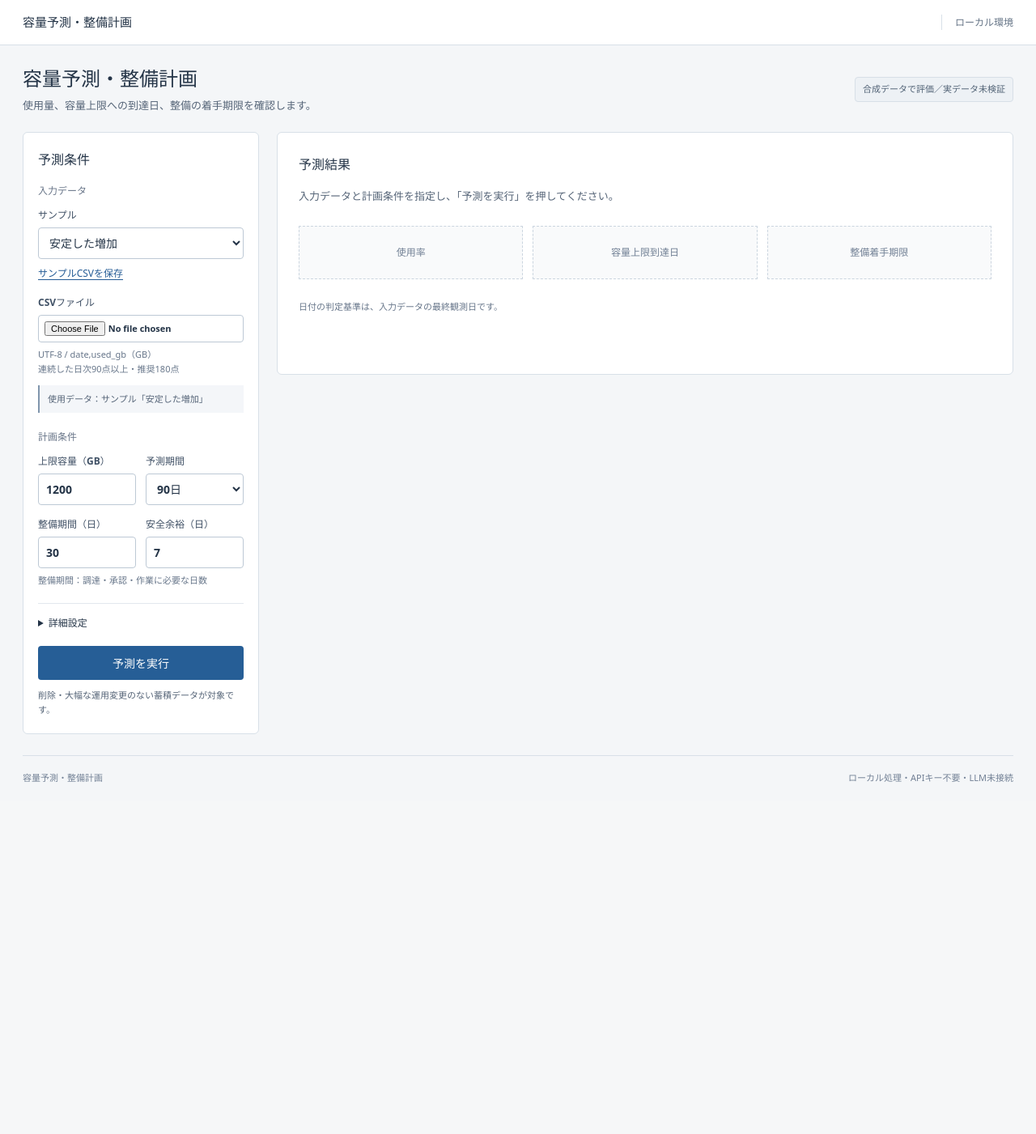
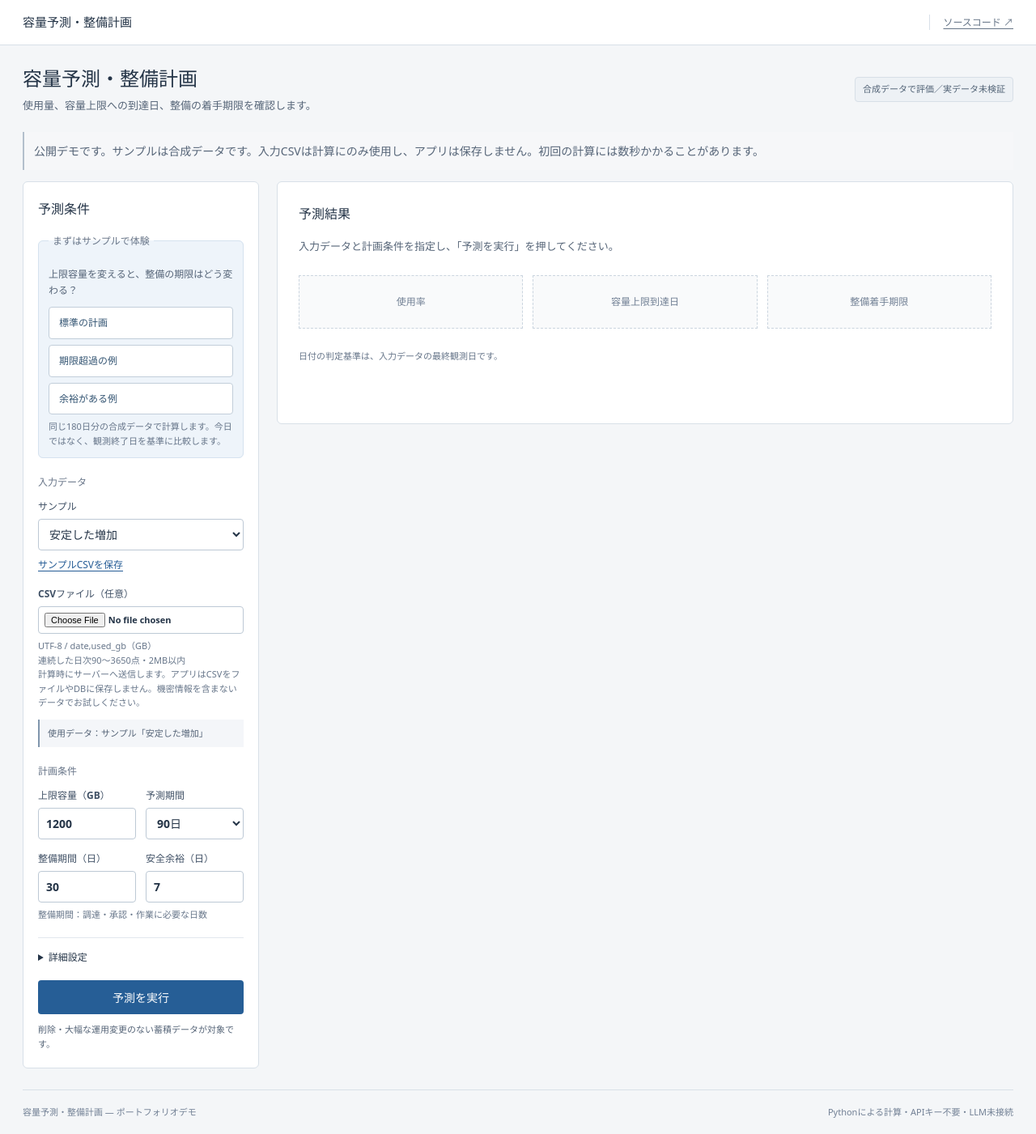
Before and after one commit to mndyant/capacity-forecast, a Flask app: page / in a window 1280 px wide. Shown: the whole page at 81% size. Before the commit the page ends 966 px from the top, so only its background shows below. Run offline with Flask 3, Linux system fonts and the light colour scheme.

Commit message:
Add interactive Vercel portfolio demo

```diff
--- a/app/__init__.py
+++ b/app/__init__.py
@@ -1,4 +1,4 @@
-"""ローカル専用Webアプリ。通常の予測経路はtruth/metadataを開かない。"""
+"""容量予測Webアプリ。通常の予測経路はtruth/metadataを開かない。"""
 import math
 from pathlib import Path
 import pandas as pd
@@ -60,7 +60,7 @@ def compute(frame, settings, source):
 
 
 def create_app():
-    app = Flask(__name__)
+    app = Flask(__name__, static_folder=str(ROOT/'public'/'static'), static_url_path='/static')
     app.config['MAX_CONTENT_LENGTH'] = 2*1024*1024
     app.json.ensure_ascii = False
 
@@ -104,6 +104,13 @@ def create_app():
 
     @app.errorhandler(500)
     def server_error(_):
-        return jsonify(error='計算を完了できませんでした。ローカルサーバーのログとサンプルCSVの配置を確認してください。'),500
+        return jsonify(error='計算を完了できませんでした。時間をおいて再度お試しください。'),500
+
+    @app.after_request
+    def response_headers(response):
+        if request.path.startswith('/api/'):
+            response.headers['Cache-Control'] = 'no-store'
+        response.headers['X-Content-Type-Options'] = 'nosniff'
+        return response
 
     return app
--- a/app/templates/index.html
+++ b/app/templates/index.html
@@ -3,20 +3,30 @@
 <head>
   <meta charset="utf-8"><meta name="viewport" content="width=device-width,initial-scale=1">
   <title>容量予測・整備計画</title>
+  <meta name="description" content="容量が足りなくなる日と、整備に着手する期限を予測。サンプルと条件変更で体験できるポートフォリオデモです。">
   <link rel="stylesheet" href="/static/style.css"><script src="/static/app.js" defer></script>
 </head>
 <body>
-<header class="app-header"><a class="brand" href="/">容量予測・整備計画</a><span class="local">ローカル環境</span></header>
+<header class="app-header"><a class="brand" href="/">容量予測・整備計画</a><a class="local" href="https://github.com/mndyant/capacity-forecast" target="_blank" rel="noopener noreferrer">ソースコード ↗</a></header>
 <main>
   <div class="page-heading"><div><h1>容量予測・整備計画</h1><p>使用量、容量上限への到達日、整備の着手期限を確認します。</p></div><span class="tag">合成データで評価／実データ未検証</span></div>
+  <p class="notice">公開デモです。サンプルは合成データです。入力CSVは計算にのみ使用し、アプリは保存しません。初回の計算には数秒かかることがあります。</p>
   <div class="workspace">
     <aside class="controls" aria-label="予測条件">
       <form id="forecast-form" class="panel">
         <div class="section-title"><h2>予測条件</h2></div>
+        <fieldset class="quick-demo"><legend>まずはサンプルで体験</legend>
+          <p>上限容量を変えると、整備の期限はどう変わる？</p>
+          <div class="demo-buttons">
+            <button type="button" class="secondary" data-demo-capacity="1200">標準の計画</button>
+            <button type="button" class="secondary" data-demo-capacity="1000">期限超過の例</button>
+            <button type="button" class="secondary" data-demo-capacity="9999">余裕がある例</button>
+          </div><small>同じ180日分の合成データで計算します。今日ではなく、観測終了日を基準に比較します。</small>
+        </fieldset>
         <fieldset><legend>入力データ</legend>
           <label for="sample">サンプル<select name="sample" id="sample">{% for key, label in samples.items() %}<option value="{{key}}">{{label}}</option>{% endfor %}</select></label>
           <a id="sample-download" href="/api/sample/stable">サンプルCSVを保存</a>
-          <div class="upload"><label for="file">CSVファイル<input id="file" name="file" type="file" accept=".csv"></label><small>UTF-8 / date,used_gb（GB）<br>連続した日次90点以上・推奨180点</small><button id="clear-file" type="button" class="text-button" hidden>ファイル選択を解除</button></div>
+          <div class="upload"><label for="file">CSVファイル（任意）<input id="file" name="file" type="file" accept=".csv"></label><small>UTF-8 / date,used_gb（GB）<br>連続した日次90〜3650点・2MB以内<br>計算時にサーバーへ送信します。アプリはCSVをファイルやDBに保存しません。機密情報を含まないデータでお試しください。</small><button id="clear-file" type="button" class="text-button" hidden>ファイル選択を解除</button></div>
           <p id="input-source" class="input-source" aria-live="polite">使用データ：サンプル</p>
         </fieldset>
         <fieldset><legend>計画条件</legend><div class="settings">
@@ -71,6 +81,6 @@
       </div>
     </div>
   </div>
-  <footer><span>容量予測・整備計画</span><span>ローカル処理・APIキー不要・LLM未接続</span></footer>
+  <footer><span>容量予測・整備計画 — ポートフォリオデモ</span><span>Pythonによる計算・APIキー不要・LLM未接続</span></footer>
 </main>
 </body></html>
--- /dev/null
+++ b/index.py
@@ -0,0 +1,4 @@
+"""Vercel WSGI entrypoint; local development still uses run.py."""
+from app import create_app
+
+app = create_app()
--- a/app/static/app.js
+++ b/public/static/app.js
@@ -28,6 +28,18 @@ $('forecast-form').addEventListener('change', invalidate);
 // 折りたたまれた項目に入力エラーがある場合は開いて修正できるようにする。
 $('forecast-form').addEventListener('invalid',event=>{const details=event.target.closest('details');if(details)details.open=true;},true);
 inputSource();
+document.querySelectorAll('[data-demo-capacity]').forEach(button => {
+  button.addEventListener('click', () => {
+    $('forecast-form').reset();
+    $('sample').value = 'stable';
+    $('file').value = '';
+    $('capacity').value = button.dataset.demoCapacity;
+    $('sample-download').href = '/api/sample/stable';
+    inputSource();
+    invalidate();
+    $('forecast-form').requestSubmit();
+  });
+});
 $('forecast-form').addEventListener('submit', async event => {
   event.preventDefault();
   if ($('calculate').disabled) return;
@@ -39,12 +51,14 @@ $('forecast-form').addEventListener('submit', async event => {
   text('progress','過去データで手法を比較し、予測と整備期限を計算しています…');
   try {
     const response = await fetch('/api/forecast',{method:'POST',body:data});
-    const body = await response.json();
+    const body = response.headers.get('content-type')?.includes('application/json')
+      ? await response.json()
+      : {error: 'サーバーに接続できませんでした。時間をおいて再度お試しください。'};
     if(!response.ok) throw new Error(body.error || '計算に失敗しました。');
     result=body; render();
     text('progress','計算完了。予測結果とサマリを更新しました。');
   } catch(error) {
-    text('error',error.message || '接続できません。ローカルサーバーを確認してください。');
+    text('error',error.message || '接続できません。通信環境を確認し、再度お試しください。');
     $('error').hidden=false; text('progress','');
     invalidate();
   } finally {controls.forEach(control=>control.disabled=false);}
--- a/app/static/style.css
+++ b/public/static/style.css
@@ -4,6 +4,11 @@ body { margin: 0; }
 .app-header { height: 56px; padding: 0 28px; background: #fff; border-bottom: 1px solid #d8e0e8; display: flex; align-items: center; justify-content: space-between; }
 .brand { color: #243447; font-size: 15px; font-weight: 700; text-decoration: none; }
 .local { color: #667587; font-size: 12px; border-left: 1px solid #d8e0e8; padding-left: 16px; }
+.quick-demo { background: #eef4fa; border: 1px solid #d5e2ef; border-radius: 6px; padding: 12px; }
+.quick-demo legend { padding: 0 5px; }
+.quick-demo p { margin: 0 0 10px; font-size: 12px; }
+.demo-buttons { display: grid; gap: 7px; }
+.demo-buttons button { text-align: left; }
 main { max-width: 1600px; padding: 24px 28px 0; margin: auto; }
 .page-heading { display: flex; justify-content: space-between; align-items: center; gap: 16px; margin-bottom: 22px; }
 h1 { font-size: 24px; line-height: 1.4; margin: 0 0 6px; }
```
Also changed, not shown: docs/vercel-demo.md (added, +28 -0 lines), tests/test_public_demo.py (added, +23 -0 lines), README.md, vercel.json (added), 3 other files.
